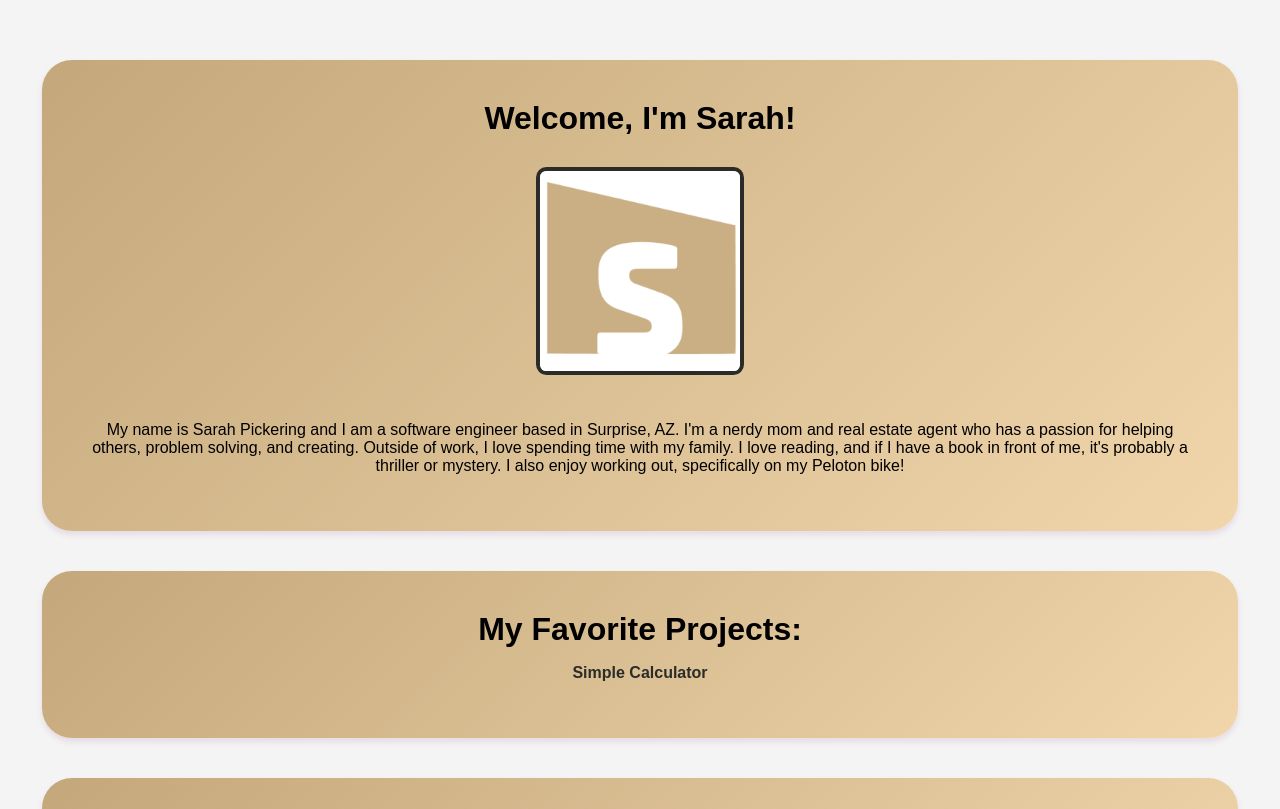
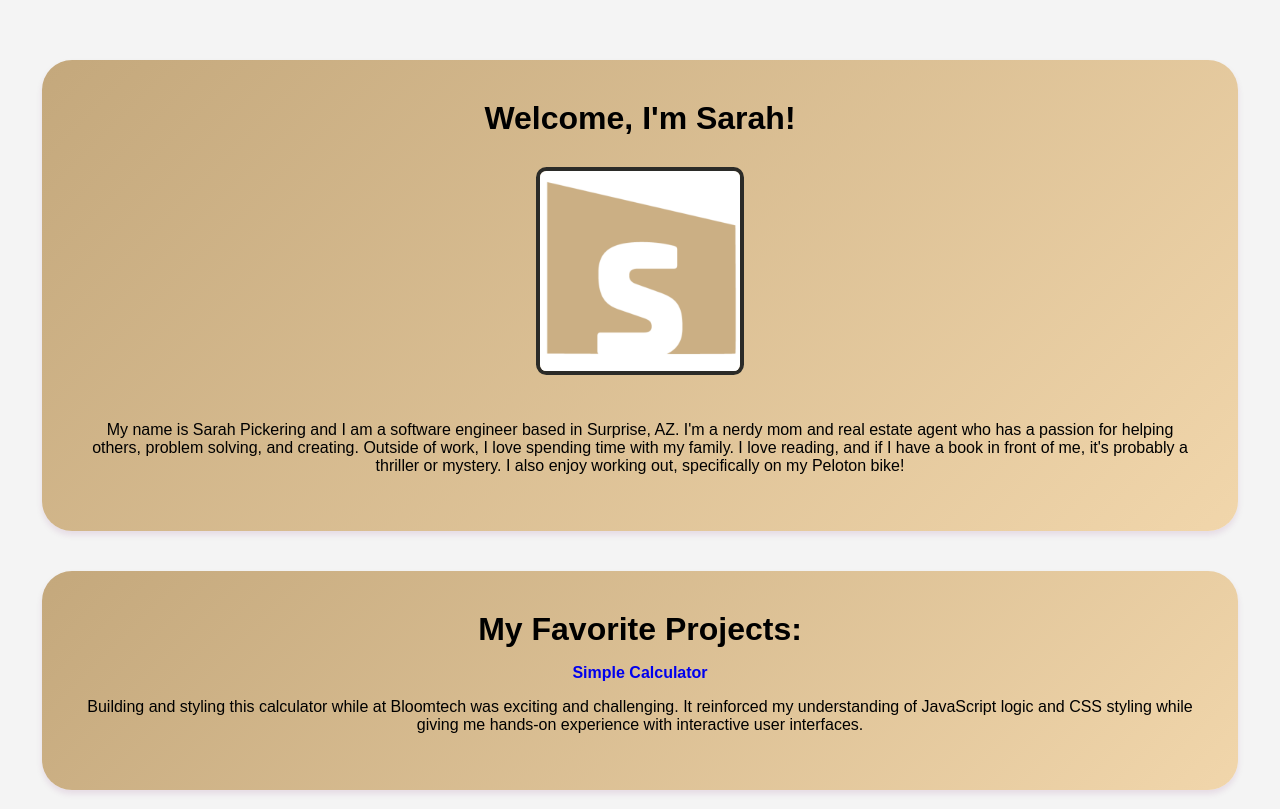
Before and after one commit to sarahpickering/sarah-portfolio, a React (Create React App) app: page /projects in a window 1280 px wide. Shown: the top 809 px of the page. Built offline with nearby package versions, Linux system fonts and the light colour scheme.

Commit message:
change link color, add description

```diff
--- a/src/Components/MyProjects.js
+++ b/src/Components/MyProjects.js
@@ -5,15 +5,15 @@ import { SectionContainer } from './Styles/globalStyle';
 const projects = [
     { name: "Simple Calculator",
         url: "https://github.com/sarahpickering/24w5-calculator",
-        description: `Building and styling this calculator was an exciting
-        challenge during my studies. It reinforced my understanding of
+        description: `Building and styling this calculator while at
+        Bloomtech was exciting and challenging. It reinforced my understanding of
         JavaScript logic and CSS styling while giving me hands-on
         experience with interactive user interfaces.` },
    // { name: "Project 2", url: "https://github.com/yourusername/project2" }
 ];
 
 const StyledLink = styled.a`
-    color: #2B2B28;
+    color:#0000EE;
     text-decoration: none;
     font-weight: bold;
 
@@ -26,11 +26,14 @@ const MyProjects = () => (
     <SectionContainer>
         <h1>My Favorite Projects:</h1>
         {projects.map((project, index) => (
-            <p key={index}>
+            <div key={index}>
+                <p>
                 <StyledLink href={project.url} target="_blank" rel="noopener noreferrer">
                     {project.name}
                 </StyledLink>
-            </p>
+                </p>
+                {project.description && <p>{project.description}</p>}
+                </div>
         ))}
     </SectionContainer>
 );
```
